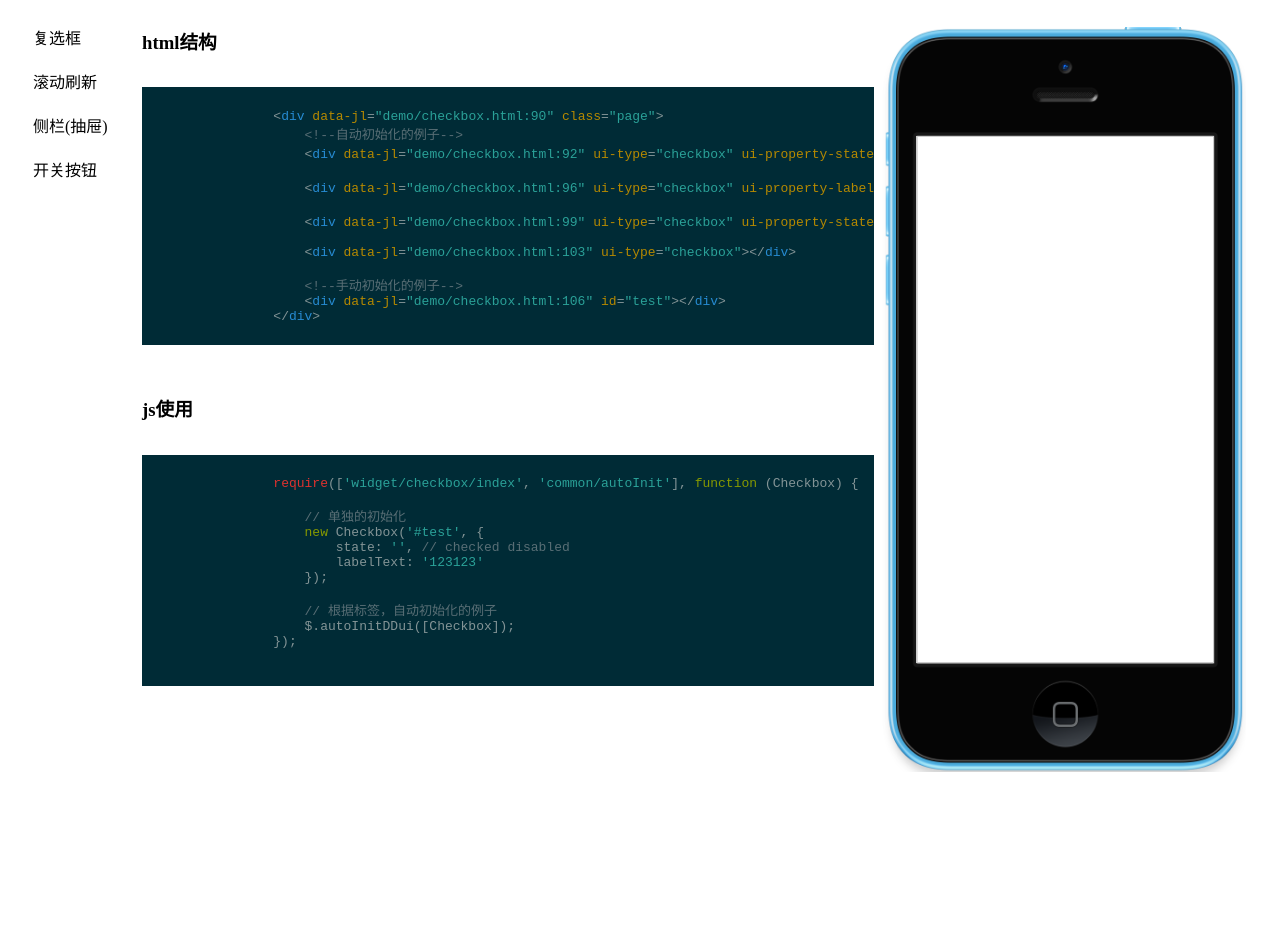
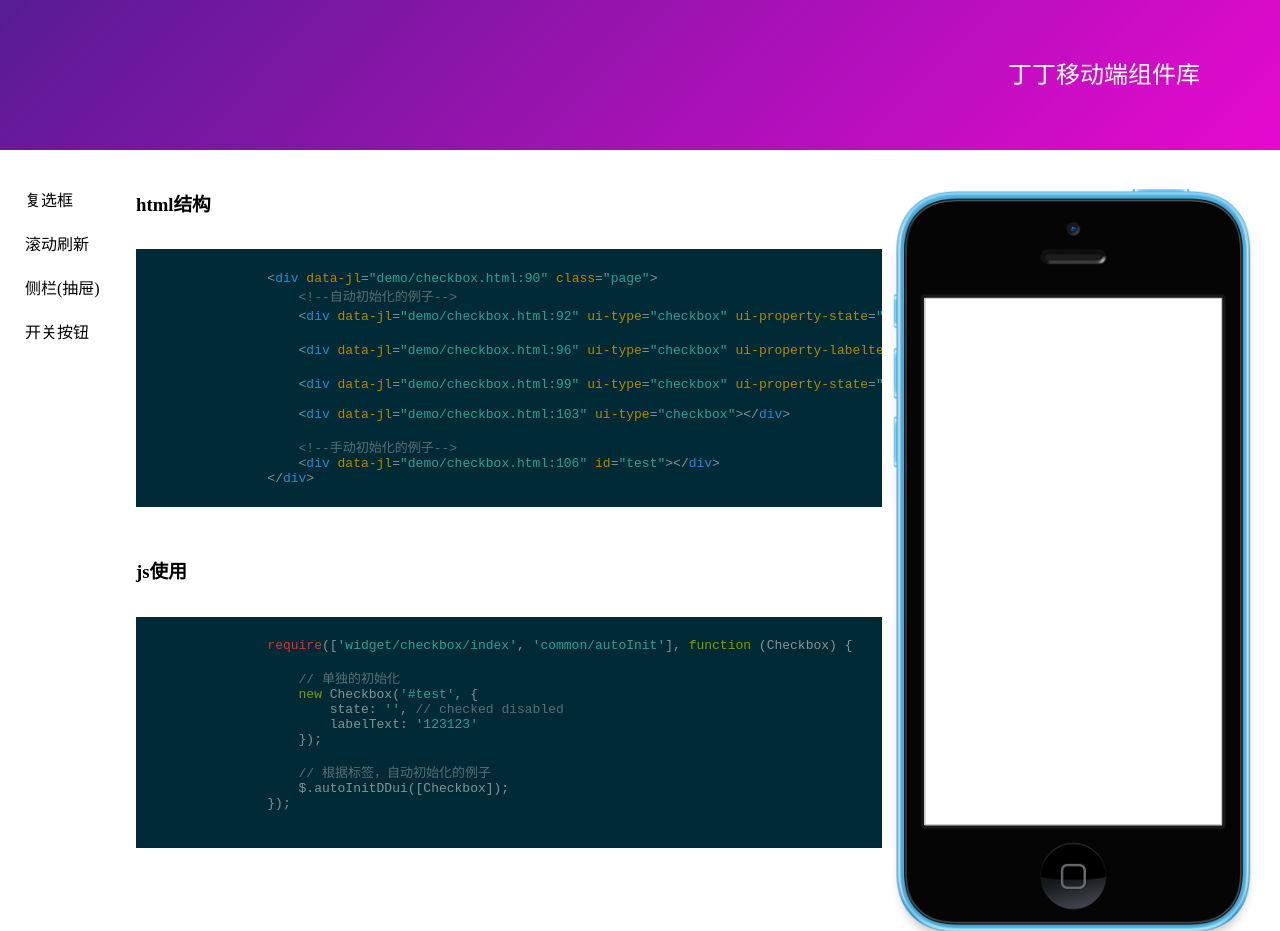
Before and after one commit to crystalstone/dd-mui, a website: page demo/index.html in a window 1280 px wide. Shown: the top 931 px of the page. Before the commit the page ends 808 px from the top, so only its background shows below. Drawn offline with Linux system fonts and the light colour scheme.

Commit message:
modify-index

```diff
--- a/demo/index.html
+++ b/demo/index.html
@@ -4,6 +4,10 @@
     <meta charset="UTF-8">
     <title>dd-mui</title>
     <style>
+        body {
+            padding: 0;
+            margin: 0;
+        }
         iframe {
             float: left;
             width: 88%;
@@ -21,10 +25,31 @@
             cursor: pointer;
             padding: 5px 25px 15px;
         }
+
+        .header {
+            height: 150px;
+            margin-bottom: 20px;
+            font-size: 24px;
+            color: #fff;
+            text-align: right;
+            line-height: 150px;
+            padding-right: 80px;
+            position: relative;
+            background-color: #571c94;
+            background-image: -webkit-gradient(linear, left bottom, right top, color-stop(0%, #571c94), color-stop(100%, #e609cf));
+            background-image: -webkit-linear-gradient(135deg, #571c94 0%, #e609cf 100%);
+            background-image: -webkit-linear-gradient(315deg, #571c94 0%, #e609cf 100%);
+            background-image: linear-gradient(135deg, #571c94 0%, #e609cf 100%);
+            filter: progid:DXImageTransform.Microsoft.gradient(startColorstr='#{@color-from}', endColorstr='#{@color-to}', GradientType=1);
+        }
+
     </style>
     <script src="loader/zepto.min.js"></script>
 </head>
 <body>
+<div class="header">
+    <div>丁丁移动端组件库</div>
+</div>
 <div class="menu">
     <div href="checkbox.html">复选框</div>
     <div href="scrollFresh.html">滚动刷新</div>
```
